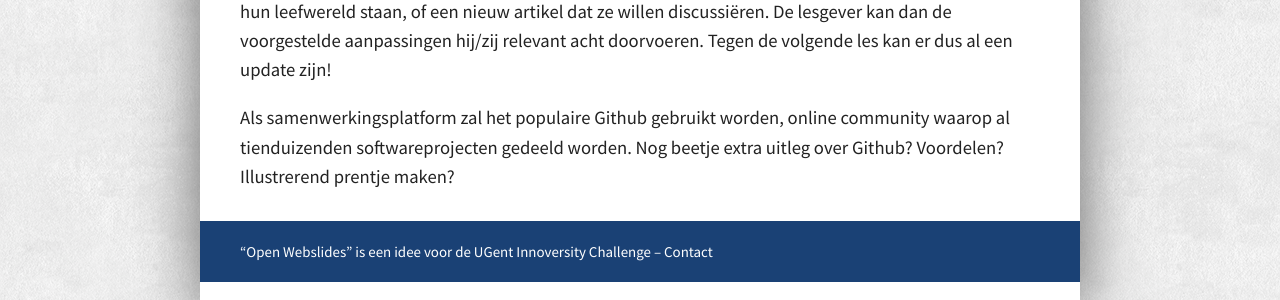
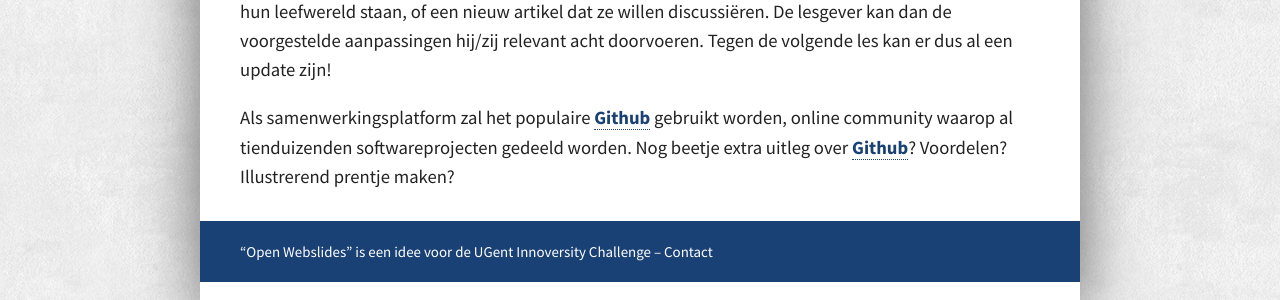
Before and after one commit to OpenWebslides/openwebslides.github.io-old, a Jekyll site: the page built from webslides.md, in a window 1280 px wide. Shown: the part 586-886 px from the top of the page. Built offline with Jekyll 4.4.1, drawn with Linux system fonts in a browser that asks for light colours; part of the change alters nothing that is shown.

```diff
--- a/webslides.md
+++ b/webslides.md
@@ -11,5 +11,5 @@ Open webslides zijn online lesslides gemaakt in HTML, een opmaaktaal waarmee web
 
 Ook studenten kunnen bovendien een steentje bijdragen aan kwaliteitsvollere, overzichtelijkere slides. Door slides op een online samenwerkingsplatform te plaatsen, nodigt de lesgever iedereen uit om suggesties voor te stellen – direct al tijdens de les, of meteen erna. Deze suggesties kunnen zowel over de vorm gaan, om de opbouw van de leerstof beter te structureren, als over de inhoud. Studenten kunnen onder andere meer uitleg vragen bij onduidelijkheden, voorbeelden aanleveren die dichter bij hun leefwereld staan, of een nieuw artikel dat ze willen discussiëren. De lesgever kan dan de voorgestelde aanpassingen hij/zij relevant acht doorvoeren. Tegen de volgende les kan er dus al een update zijn!
 
-Als samenwerkingsplatform zal het populaire Github gebruikt worden, online community waarop al tienduizenden softwareprojecten gedeeld worden. Nog beetje extra uitleg over Github? Voordelen?
+Als samenwerkingsplatform zal het populaire [Github](https://www.github.com "Github Homepage") gebruikt worden, online community waarop al tienduizenden softwareprojecten gedeeld worden. Nog beetje extra uitleg over [Github](https://www.github.com "Github Homepage")? Voordelen?
 Illustrerend prentje maken?
```
